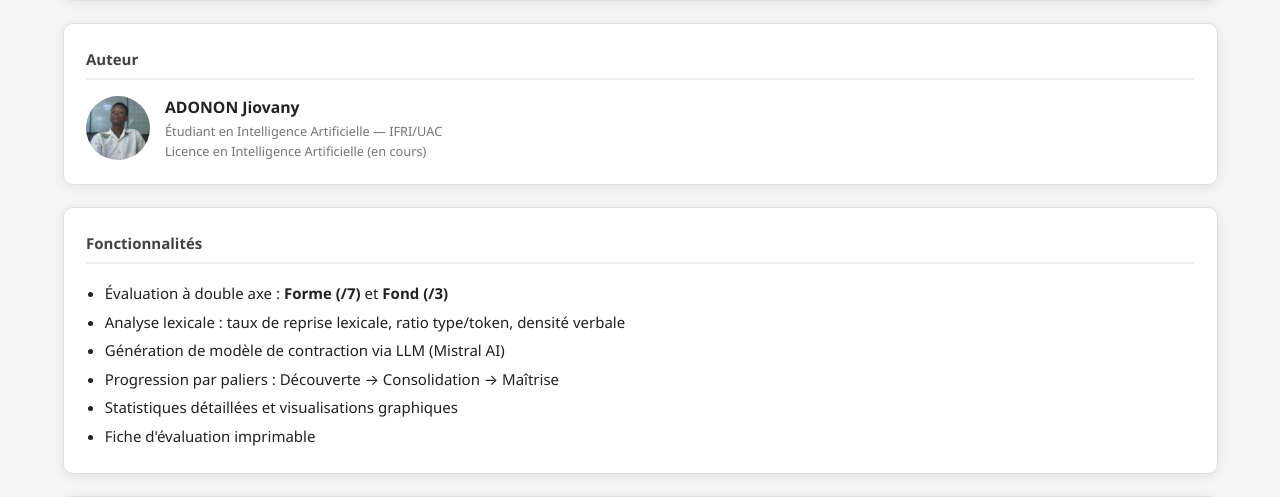
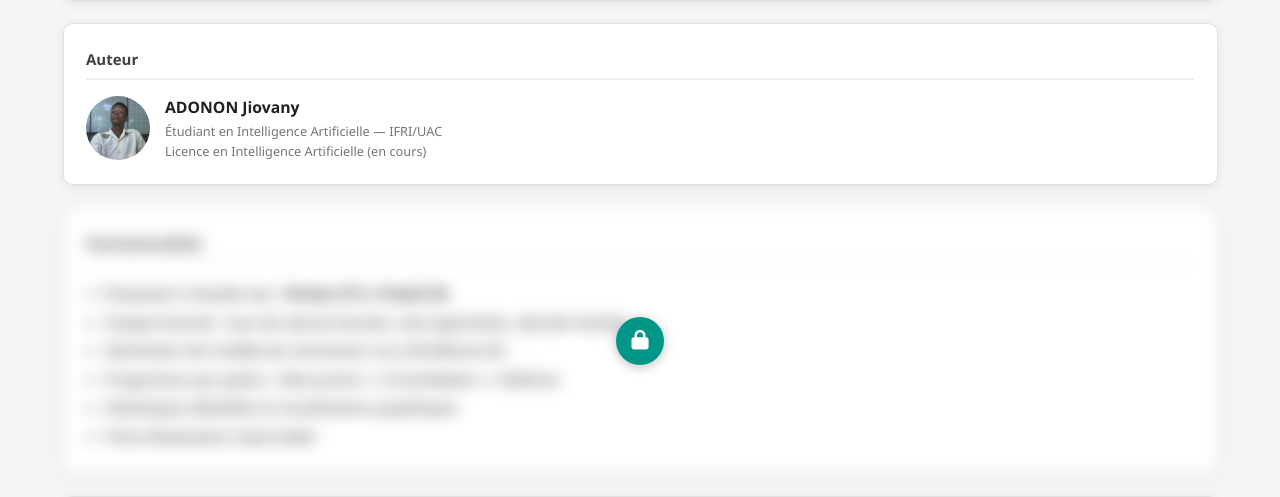
Before and after one commit to Shado-Jony/AZIZA_contraction_de_texte, a Flask app: page /a-propos in a window 1280 px wide. Shown: the part 385-882 px from the top of the page. Run offline with Flask 3, Linux system fonts and the light colour scheme.

Commit message:
feat: sections Fonctionnalités et Technologies verrouillées par mot de passe (flou + cadenas) dans a_propos.html

```diff
--- a/demo/templates/a_propos.html
+++ b/demo/templates/a_propos.html
@@ -1,6 +1,52 @@
 {% extends "base.html" %}
 {% set active_page = 'a-propos' %}
 {% block title %}À propos{% endblock %}
+{% block extra_head %}
+<style>
+  .locked-box {
+    position: relative;
+    margin-bottom: 1.5rem;
+  }
+  .locked-box .blur-wrap {
+    filter: blur(8px);
+    pointer-events: none;
+    user-select: none;
+    transition: filter 0.4s ease;
+  }
+  .locked-box.unlocked .blur-wrap {
+    filter: blur(0);
+    pointer-events: auto;
+    user-select: auto;
+  }
+  .lock-btn {
+    position: absolute;
+    top: 50%;
+    left: 50%;
+    transform: translate(-50%, -50%);
+    z-index: 10;
+    background: var(--accent, #2563eb);
+    color: #fff;
+    border: none;
+    width: 48px;
+    height: 48px;
+    border-radius: 50%;
+    font-size: 1.3rem;
+    cursor: pointer;
+    box-shadow: 0 2px 12px rgba(0,0,0,0.25);
+    display: flex;
+    align-items: center;
+    justify-content: center;
+    transition: opacity 0.3s ease, background 0.2s;
+  }
+  .lock-btn:hover {
+    background: var(--accent-hover, #1d4ed8);
+  }
+  .locked-box.unlocked .lock-btn {
+    opacity: 0;
+    pointer-events: none;
+  }
+</style>
+{% endblock %}
 {% block content %}
 <main class="container">
   <header class="page-header">
@@ -30,7 +76,8 @@
     </div>
   </section>
 
-  <section class="card" style="margin-bottom:1.5rem;">
+  <div class="locked-box" id="boxFonctionnalites">
+    <section class="card blur-wrap" style="margin-bottom:0;">
       <h2>Fonctionnalités</h2>
       <ul style="margin-top:.75rem;padding-left:1.25rem;line-height:1.9;">
         <li>Évaluation à double axe : <strong>Forme (/7)</strong> et <strong>Fond (/3)</strong></li>
@@ -41,6 +88,8 @@
         <li>Fiche d'évaluation imprimable</li>
       </ul>
     </section>
+    <button class="lock-btn" onclick="unlockSection('boxFonctionnalites')" aria-label="Déverrouiller"><i class="fa-solid fa-lock"></i></button>
+  </div>
 
   <section class="card" style="margin-bottom:1.5rem;">
     <h2>Captures d'écran</h2>
@@ -61,7 +110,8 @@
     </div>
   </section>
 
-  <section class="card">
+  <div class="locked-box" id="boxTechnologies">
+    <section class="card blur-wrap" style="margin-bottom:0;">
       <h2>Technologies utilisées</h2>
       <div style="display:flex;flex-wrap:wrap;gap:.5rem;margin-top:.75rem;">
         <span class="tag">Python / Flask</span>
@@ -72,5 +122,18 @@
         <span class="tag">NLTK</span>
       </div>
     </section>
+    <button class="lock-btn" onclick="unlockSection('boxTechnologies')" aria-label="Déverrouiller"><i class="fa-solid fa-lock"></i></button>
+  </div>
 </main>
+
+<script>
+function unlockSection(id) {
+  var pwd = prompt("Entrez le mot de passe pour déverrouiller cette section :");
+  if (pwd === "Jiovany11@Pancrace9@aziza") {
+    document.getElementById(id).classList.add("unlocked");
+  } else if (pwd !== null) {
+    alert("Mot de passe incorrect.");
+  }
+}
+</script>
 {% endblock %}
```
Lines whose indentation alone changed are shown as unchanged.
